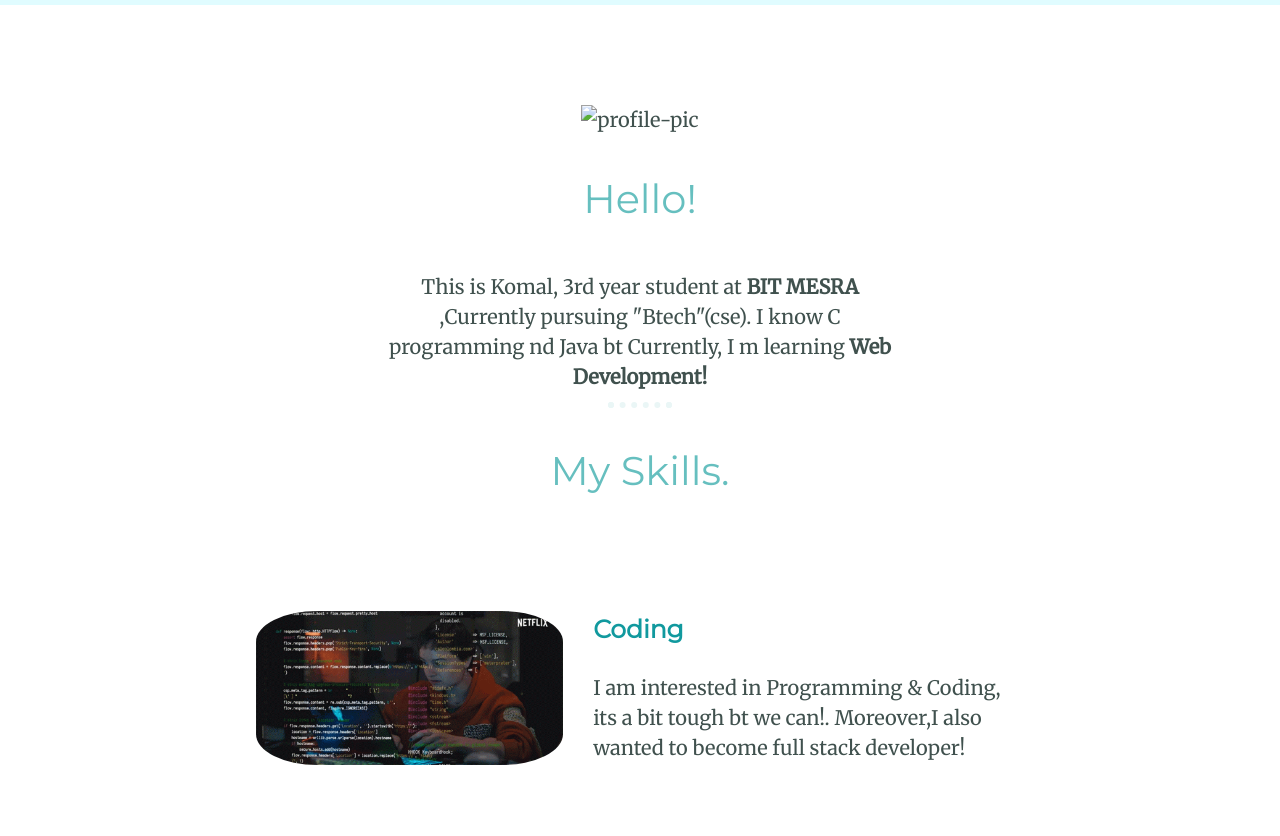
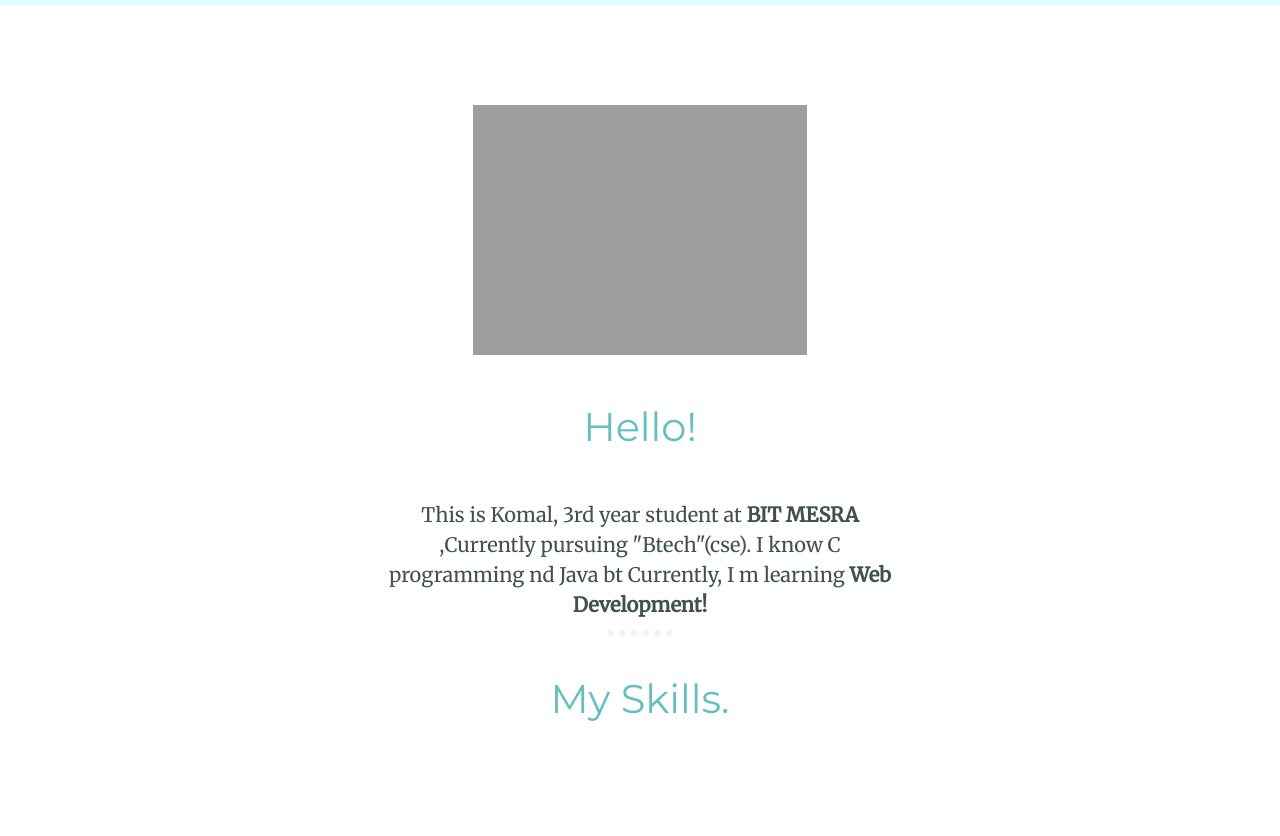
Before and after one commit to KomalP0511/portfolio, a plain HTML site: page index.html in a window 1280 px wide. Shown: the part 832-1668 px from the top of the page. Drawn offline with Linux system fonts and the light colour scheme; the site is published under a folder, as on GitHub Pages, so addresses that start at the root find nothing.

Commit message:
Update index.html

```diff
--- a/index.html
+++ b/index.html
@@ -18,7 +18,7 @@
 
   <div class="middle-container">
     <div class="profile">
-      <img class="dp"src="/Profile.png" alt="profile-pic">
+      <img class="dp"src="Profile.png" alt="profile-pic">
       <h2>Hello!</h2>
       <p class="intro">This is Komal, 3rd year student at <strong>BIT MESRA</strong> ,Currently pursuing "Btech"(cse).
       I know C programming nd Java bt Currently, I m learning <strong>Web Development!</strong></p>
```
